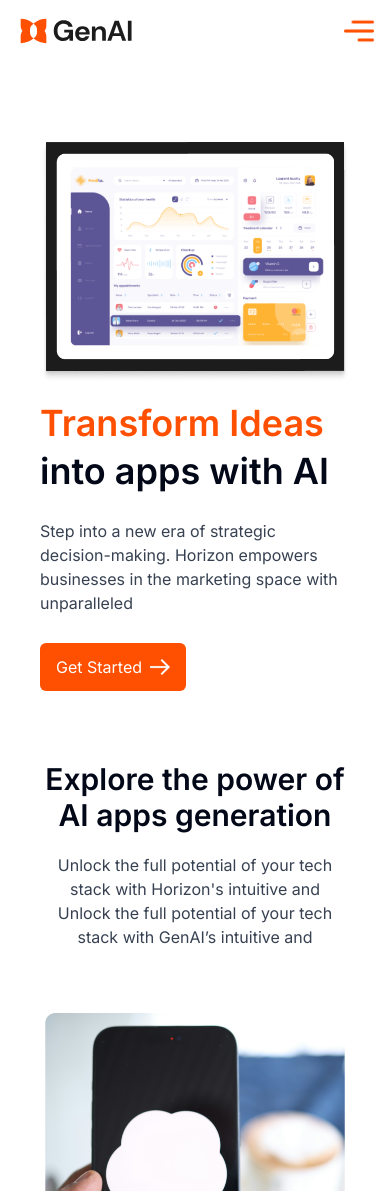
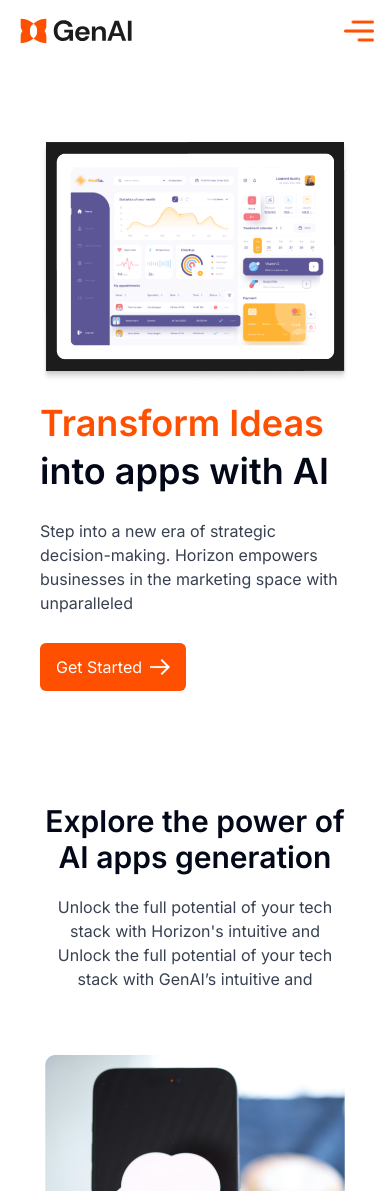
Before and after one commit to vatsan-0613/landing-page, a Next.js app: page / in a window 390 px wide. Shown: the top 1191 px of the page. Built offline with nearby package versions, Linux system fonts and the light colour scheme.

Commit message:
responsiveness fix

```diff
--- a/components/Description.tsx
+++ b/components/Description.tsx
@@ -2,9 +2,9 @@ import React from 'react'
 
 const Description = () => {
   return (
-    <section className='text-center mt-[70px] md:mt-[200px]  px-10'>
-        <h2 className='text-3xl md:text-5xl font-semibold sm:mb-8 mb-5 sm:w-[50%] w-[100%] mx-auto'>Explore the power of AI apps generation</h2>
-        <p className='w-[90%] md:w-[40%] text-smallText mx-auto'>Unlock the full potential of your tech stack with Horizon&apos;s intuitive and Unlock the full potential of your tech stack with GenAI’s intuitive and</p>
+    <section className='text-center lg:mt-[15rem] mt-[7rem] px-10'>
+        <h2 className='text-3xl md:text-5xl font-semibold sm:mb-8 mb-5 lg:w-[50%] mx-auto'>Explore the power of AI apps generation</h2>
+        <p className='w-[90%] lg:w-[40%] text-smallText mx-auto'>Unlock the full potential of your tech stack with Horizon&apos;s intuitive and Unlock the full potential of your tech stack with GenAI’s intuitive and</p>
     </section>
   )
 }
--- a/components/Pricing.tsx
+++ b/components/Pricing.tsx
@@ -44,7 +44,7 @@ const Pricing = () => {
   return (
         <section className='px-10 w-full mt-16 mb-16'>
         <h2 className='sm:text-5xl text-4xl font-semibold text-center mb-10 sm:leading-tight'>Start making <span className='text-buttonOrange'>smarter</span> decisions, <br />Choose a plan</h2>
-        <div className='sm:flex-row flex justify-evenly flex-col items-center'>
+        <div className='lg:flex-row flex justify-evenly flex-col items-center'>
         {pricings.map((pricing, ind) => {
             return(
             <PricingCard type={pricing.type} price={pricing.price} features={pricing.features} key={ind}/>
```
